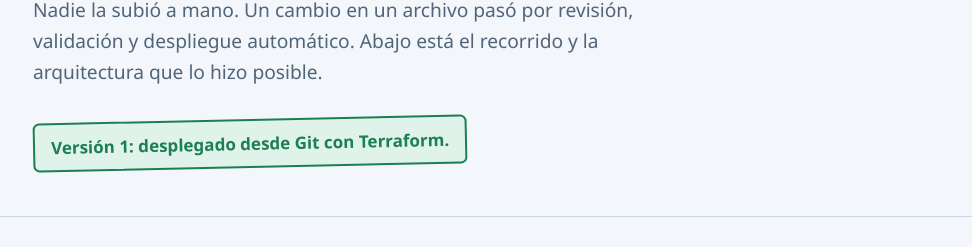
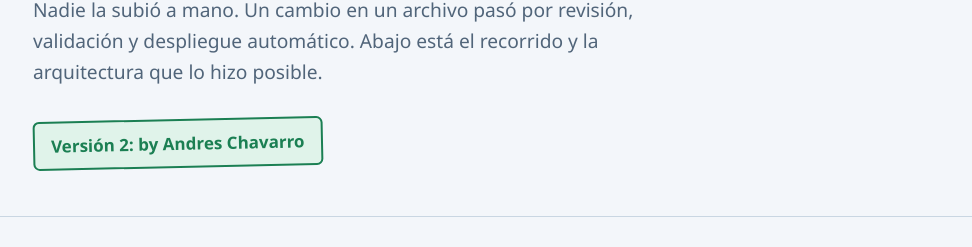
Before and after one commit to Andr3xDev/gitops-lab, a plain HTML site: page site/index.html in a window 1280 px wide. Shown: the part 322-569 px from the top of the page, without its empty margins (131-1103 px from the left). Drawn offline with Linux system fonts and the light colour scheme.

Commit message:
refactor: change version in header

```diff
--- a/site/index.html
+++ b/site/index.html
@@ -165,7 +165,7 @@
       <h1>Esta página viajó desde Git hasta Azure</h1>
       <p class="lead">Nadie la subió a mano. Un cambio en un archivo pasó por revisión, validación y despliegue automático. Abajo está el recorrido y la arquitectura que lo hizo posible.</p>
       <!-- CAMBIE SOLO EL TEXTO DE LA SIGUIENTE LÍNEA: ponga «Versión 2» y su nombre -->
-      <p class="version" id="version">Versión 1: desplegado desde Git con Terraform.</p>
+      <p class="version" id="version">Versión 2: by Andres Chavarro</p>
     </div>
   </header>
 
```
